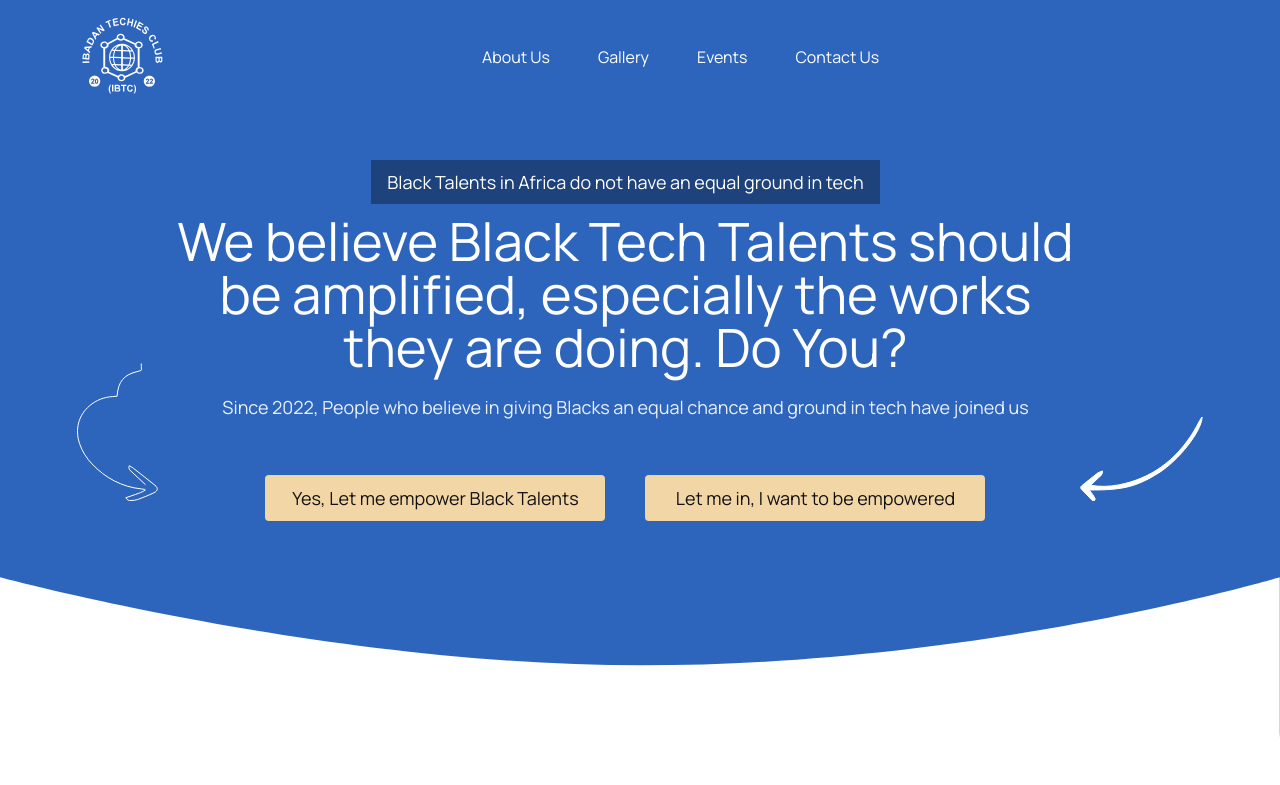
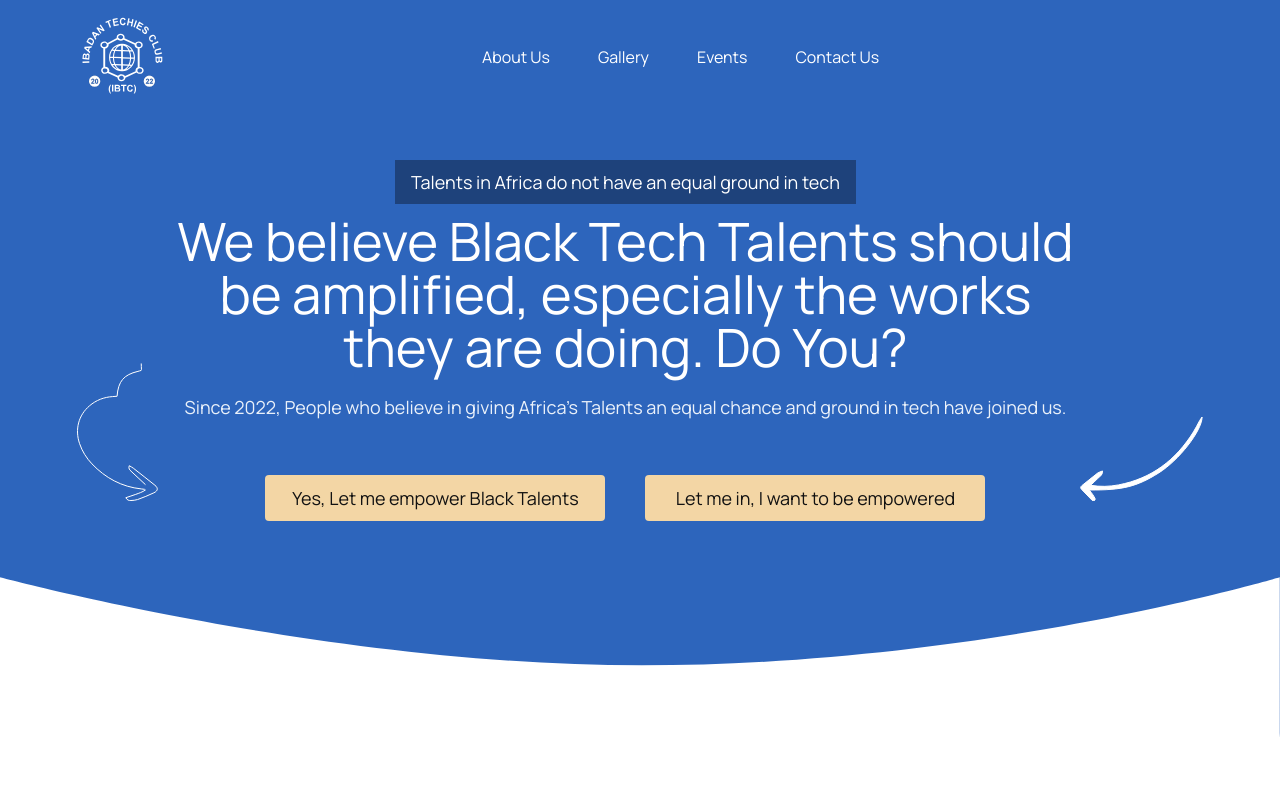
Before and after one commit to Ibadan-Techies/badtechies, a Next.js app: page / in a window 1280 px wide. Shown: the top 785 px of the page. Built offline with nearby package versions, Linux system fonts and the light colour scheme.

Commit message:
update banner content

```diff
--- a/src/components/Layout/LandingBanner/banner.tsx
+++ b/src/components/Layout/LandingBanner/banner.tsx
@@ -58,7 +58,7 @@ function Main() {
       <div className="flex flex-col gap-[22px] lg:gap-6 text-lg leading-[1.125rem]">
         <p className="text-white">
           <span className="py-2.5 px-4 bg-ibtc-blue-dark max-lg:text-xs max-lg:leading-3 lg:w-fit max-sm:block">
-            Black Talents in Africa do not have an equal ground in tech
+            Talents in Africa do not have an equal ground in tech
           </span>
         </p>
         <p className="_spexXtext max-md:text-3xl max-md:leading-8 text-white">
@@ -66,8 +66,8 @@ function Main() {
           works they are doing. Do You?
         </p>
         <p className="text-ibtc-offwhite max-lg:text-base max-lg:leading-[22.4px]">
-          Since 2022, People who believe in giving Blacks an equal chance and
-          ground in tech have joined us
+          Since 2022, People who believe in giving Africa's Talents an equal
+          chance and ground in tech have joined us.
         </p>
       </div>
       <ButtonGroup />
```
